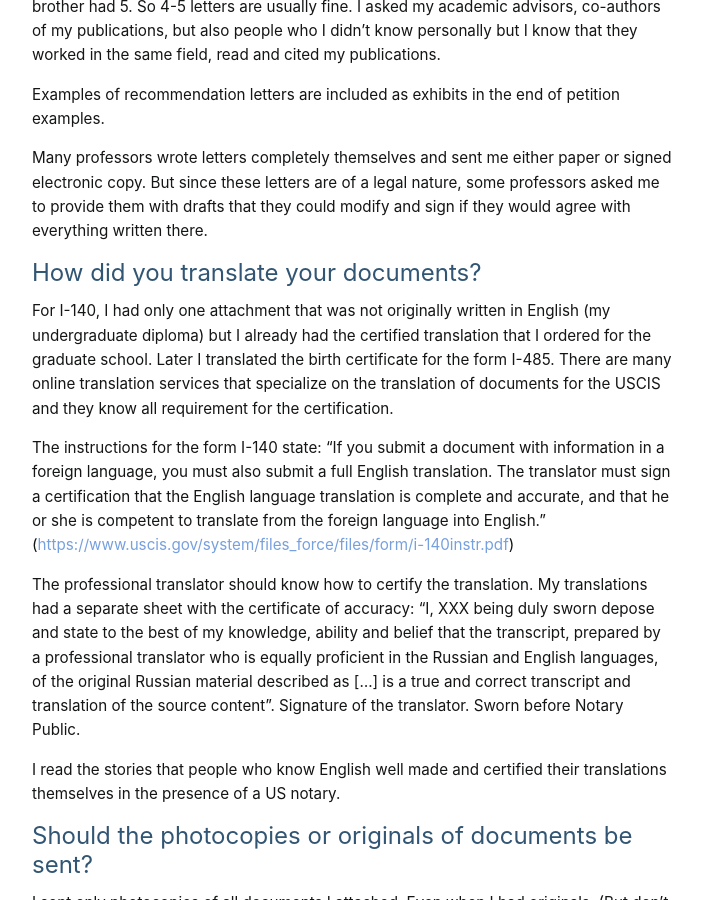
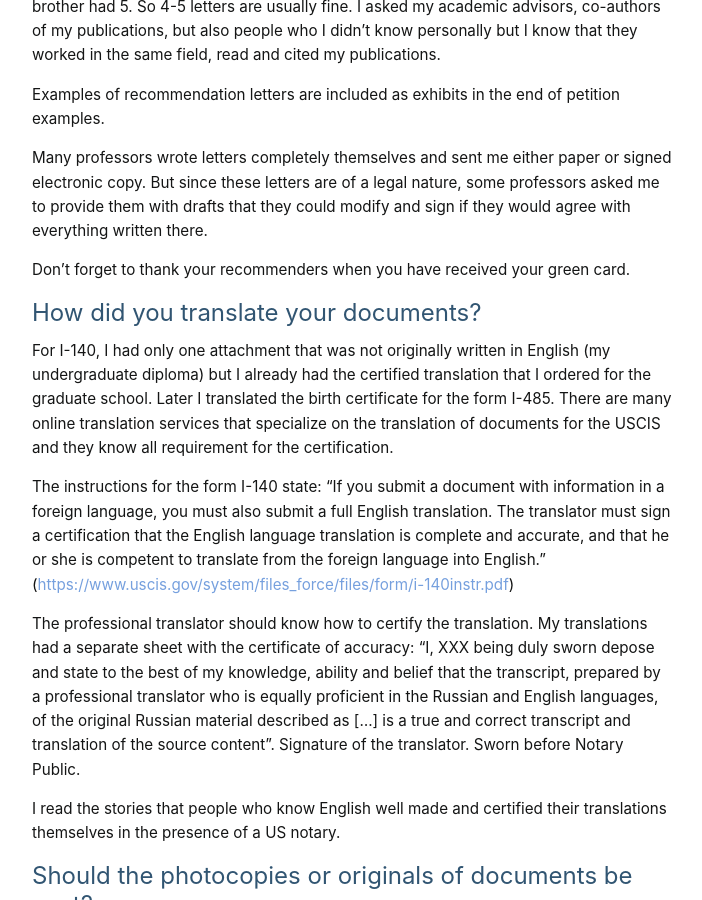
Before and after one commit to andreychemist/andreychemist.github.io, a Jekyll site: the page built from pages/faq.md, in a window 1280 px wide and 900 px high, scrolled down 8197 px. Shown: the whole window, without its empty margins (288-990 px from the left). Built offline with Jekyll 4.4.1, drawn with Linux system fonts in a browser that asks for light colours; some web fonts are replaced.

Commit message:
Rec letters thanks

```diff
--- a/pages/faq.md
+++ b/pages/faq.md
@@ -158,6 +158,8 @@ Examples of recommendation letters are included as exhibits in the end of petiti
 
 Many professors wrote letters completely themselves and sent me either paper or signed electronic copy. But since these letters are of a legal nature, some professors asked me to provide them with drafts that they could modify and sign if they would agree with everything written there.
 
+Don't forget to thank your recommenders when you have received your green card.
+
 # How did you translate your documents?
 
 For I-140, I had only one attachment that was not originally written in English (my undergraduate diploma) but I already had the certified translation that I ordered for the graduate school. Later I translated the birth certificate for the form I-485. There are many online translation services that specialize on the translation of documents for the USCIS and they know all requirement for the certification.
```
Also changed, not shown: pages/faq-rus.md (+2 -0 lines).
